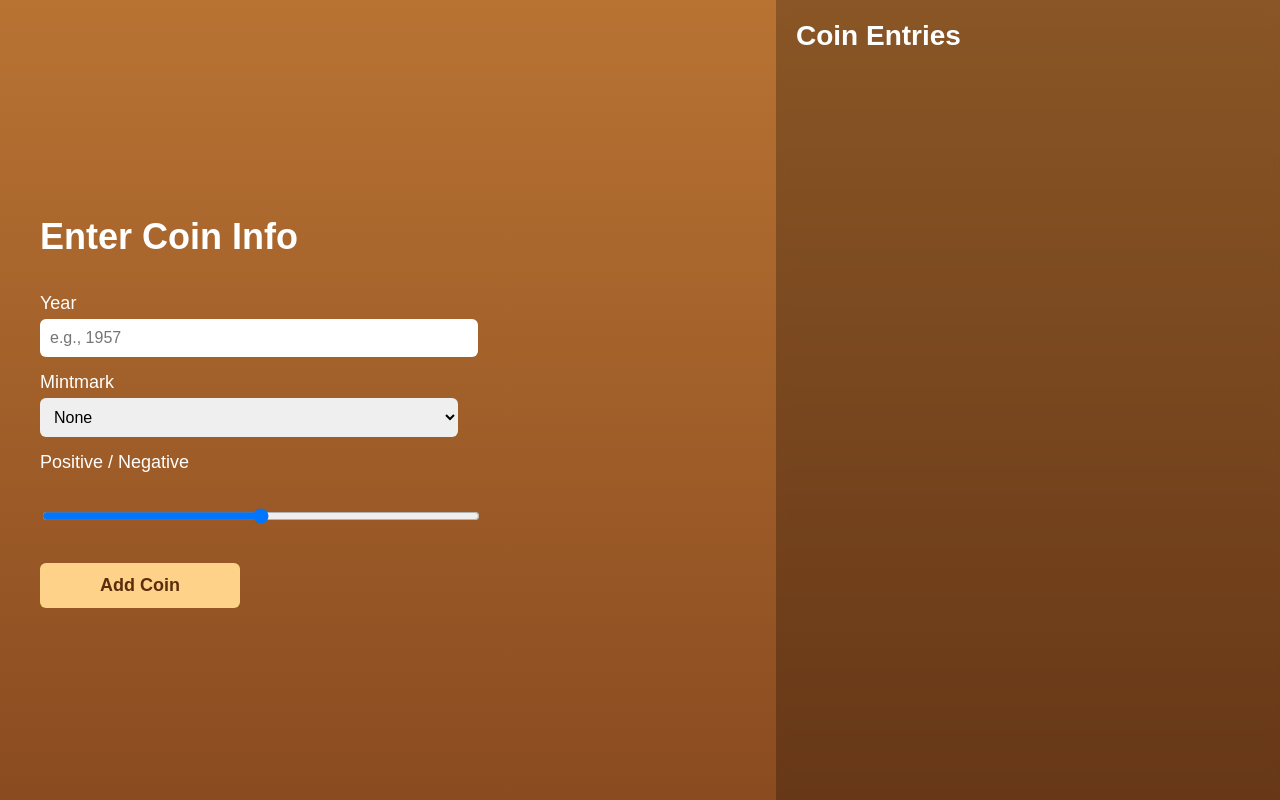
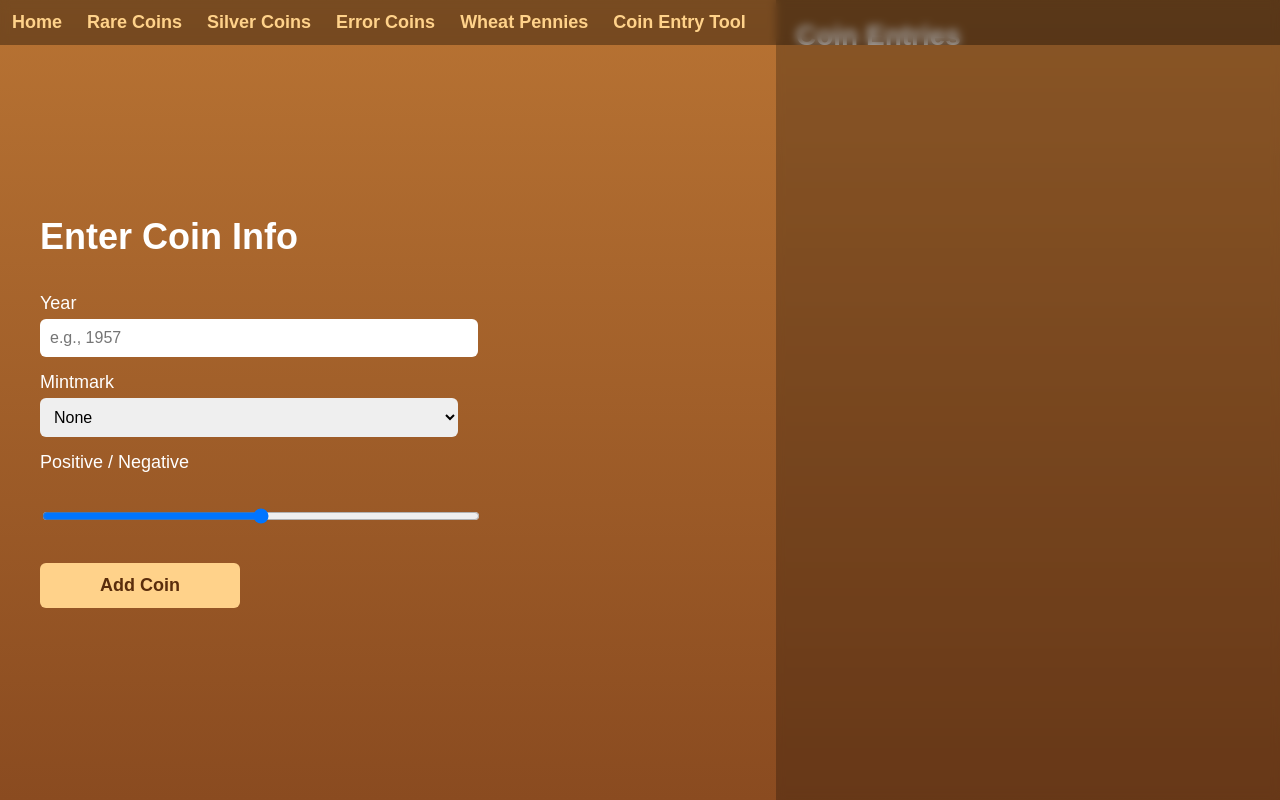
Before and after one commit to GoofyTeapot/PennyPinchersCoinTools, a plain HTML site: page index.html in a window 1280 px wide. Drawn offline with Linux system fonts and the light colour scheme; no server answers.

Commit message:
Implement top navigation bar in index.html
Added a top navigation bar with links to various pages.

```diff
--- a/index.html
+++ b/index.html
@@ -23,6 +23,9 @@
     display: flex;
     flex-direction: column;
     justify-content: center;
+    .input-panel, .list-panel {
+      margin-top: 60px;
+    }
   }
 
   .input-panel h1 {
@@ -61,6 +64,9 @@
     backdrop-filter: blur(4px);
     overflow-y: scroll;
     padding: 20px;
+    .input-panel, .list-panel {
+      margin-top: 60px;
+    }
   }
 
   .list-panel h2 {
@@ -91,10 +97,44 @@
   button:hover {
     background: #ffca70;
   }
+
+  .topnav {
+  width: 100%;
+  background: rgba(0,0,0,0.35);
+  backdrop-filter: blur(4px);
+  padding: 12px;
+  display: flex;
+  gap: 25px;
+  position: fixed;
+  top: 0;
+  left: 0;
+  z-index: 10;
+}
+
+.topnav a {
+  color: #ffd28a;
+  font-weight: bold;
+  text-decoration: none;
+  font-size: 18px;
+}
+
+.topnav a:hover {
+  color: #ffffff;
+}
+
 </style>
 </head>
 
 <body>
+
+<nav class="topnav">
+  <a href="index.html">Home</a>
+  <a href="rare.html">Rare Coins</a>
+  <a href="silver.html">Silver Coins</a>
+  <a href="errors.html">Error Coins</a>
+  <a href="wheat.html">Wheat Pennies</a>
+  <a href="tool.html">Coin Entry Tool</a>
+</nav>
 
 <!-- LEFT SIDE INPUTS -->
 <div class="input-panel">
```
